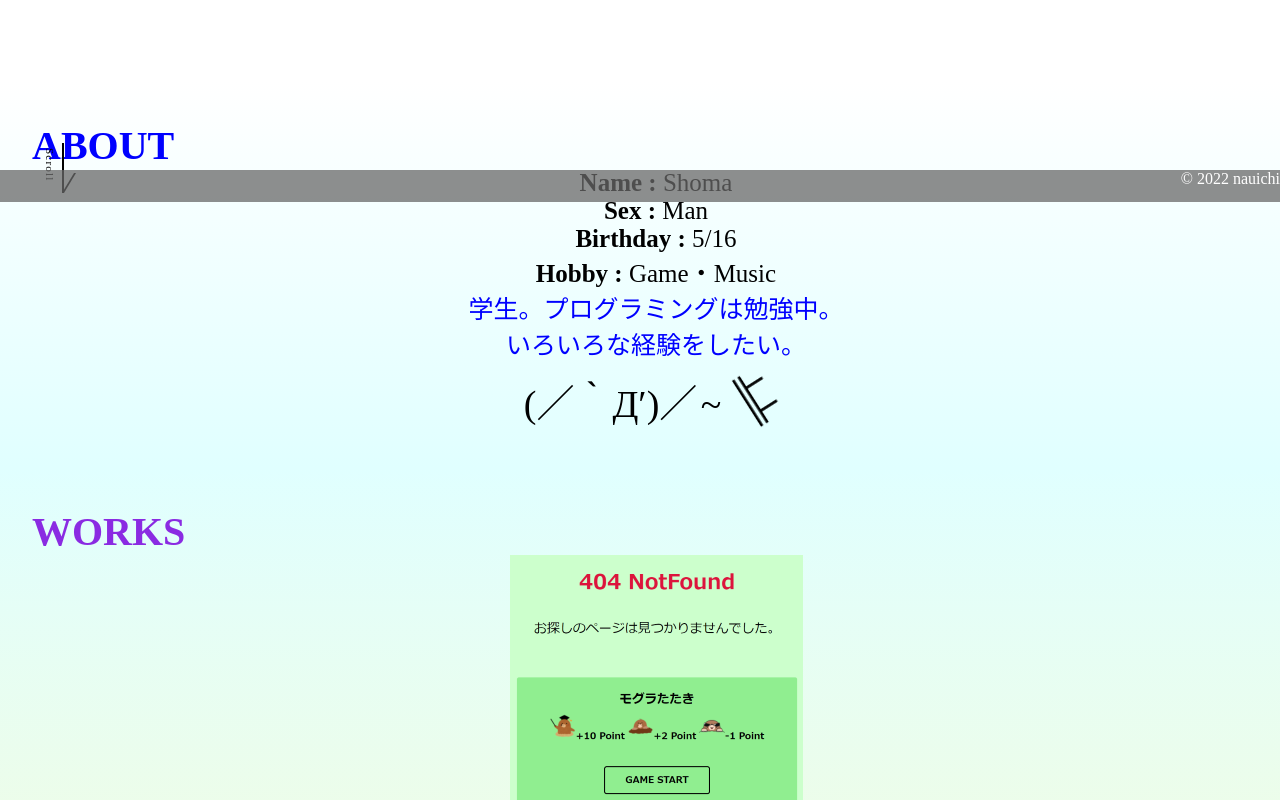
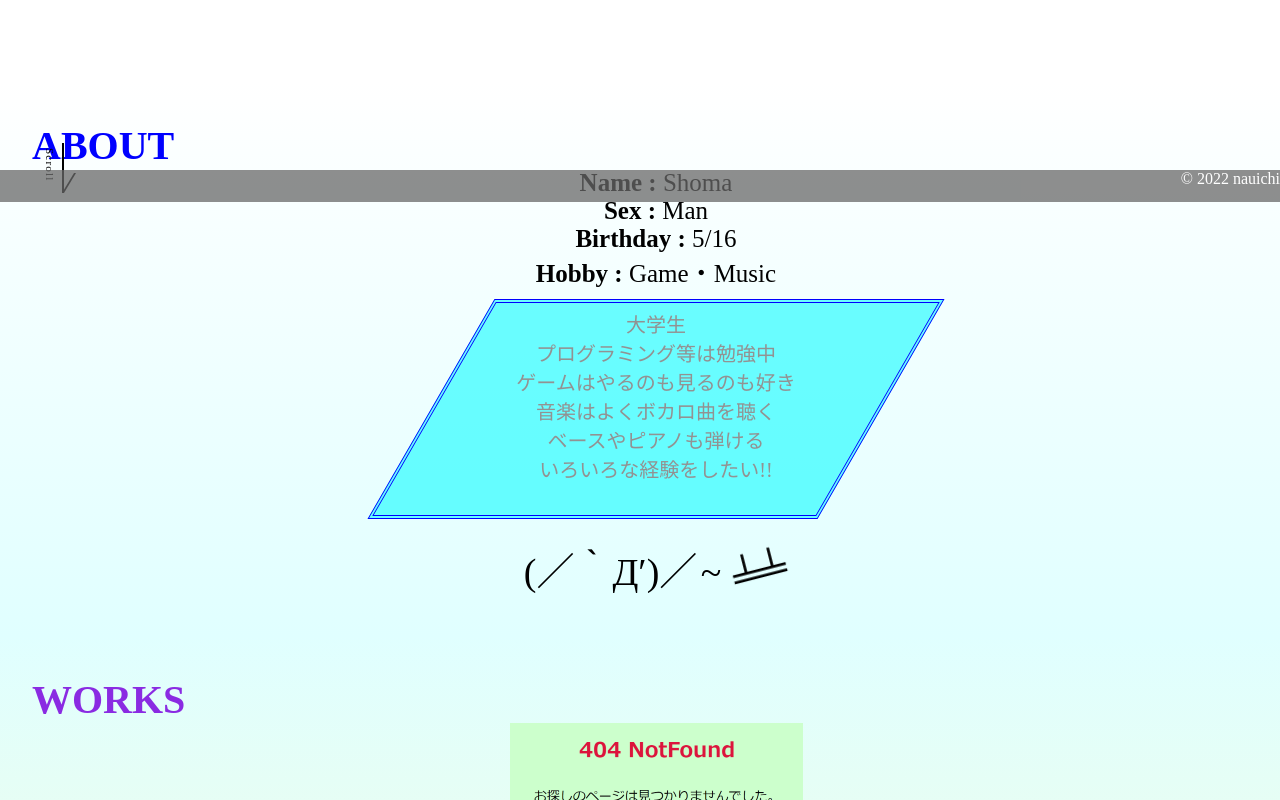
Before and after one commit to Nauichi/Portfolio-site, a Nuxt app: page / in a window 1280 px wide. Shown: the part 598-1398 px from the top of the page. Built offline with nearby package versions, Linux system fonts and the light colour scheme.

Commit message:
Portfolio作成中

```diff
--- a/components/Tutorial.vue
+++ b/components/Tutorial.vue
@@ -17,12 +17,24 @@
         <b>Birthday :</b>  {{Birthdate.month}}/{{Birthdate.day}}
         <br>
         <b>Hobby  :</b>  Game・Music
-        <p style="color: blue;">
-          学生。プログラミングは勉強中。
+        <FadeIn>
+        <div class="introduce_area">
+          大学生
           <br>
-          いろいろな経験をしたい。
-        </p>
-        <EmojiAnime />
+          プログラミング等は勉強中
+          <br>
+          ゲームはやるのも見るのも好き
+          <br>
+          音楽はよくボカロ曲を聴く
+          <br>
+          ベースやピアノも弾ける
+          <br>
+          いろいろな経験をしたい!!
+          <br>
+        </div>
+        </FadeIn>
+        <SlideIn>
+        <EmojiAnime /></SlideIn>
     </div>
     <div id="Works" class="works">
       <h2>WORKS</h2>
@@ -175,6 +187,30 @@
     text-align: left;
     font-size: calc(30px + (40 - 30) * (100vw - 320px) / (1280 - 320));
     font-family: serif;
+  }
+  .introduce_area{
+    position: relative;
+    z-index: 1;
+    text-align: center;
+    margin: 10px auto;
+    width: 450px;
+    height: 210px;
+    padding-top: 10px;
+    color: rgb(146, 146, 146);
+    font-size: 20px;
+  }
+  .introduce_area::before{
+    transform: skewX(-30deg);
+    content: "";
+    position: absolute;
+    top: 0;
+    bottom: 0;
+    left: 0;
+    right: 0;
+    z-index: -1;
+    background-color:#00fbff90;
+    border: double 4px blue;
+
   }
   .works {
     background: linear-gradient(to bottom, lightcyan, lightgoldenrodyellow);
@@ -457,6 +493,7 @@ import TopPage from './TopPage.vue';
 import NaviMenu from './NaviMenu.vue';
 import EmojiAnime from './EmojiAnime.vue';
 import FadeIn from './FadeIn.vue';
+import SlideIn from './SlideIn.vue';
 export default {
     name: "NuxtTutorial",
     data() {
@@ -495,6 +532,6 @@ export default {
         });
       },
     },
-    components: { TopPage, NaviMenu, EmojiAnime, FadeIn }
+    components: { TopPage, NaviMenu, EmojiAnime, FadeIn, SlideIn }
 }
 </script>
```
